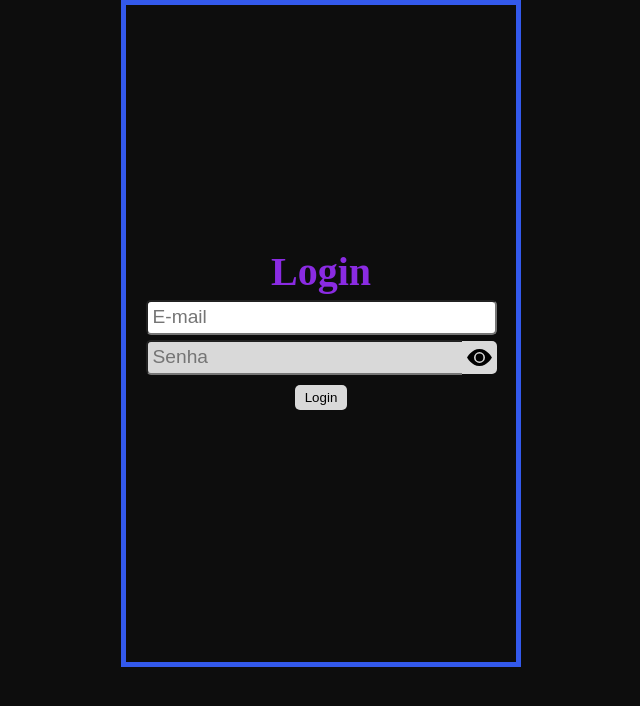
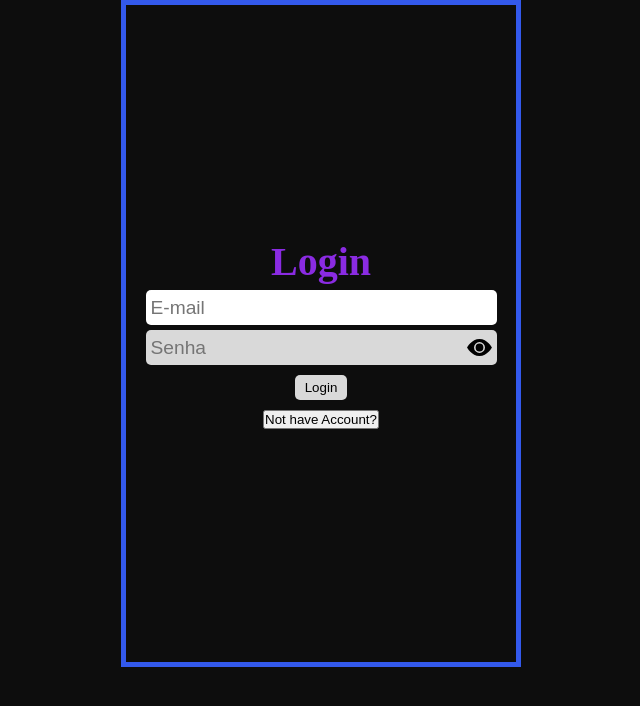
Before and after one commit to LucasSSDK/Adocao-Virtual, a React (Vite) app: page / in a window 1280 px wide. Shown: the top 706 px of the page, without its empty margins (319-959 px from the left). Built offline with nearby package versions, Linux system fonts and the light colour scheme.

Commit message:
feat: create classroom

```diff
--- /dev/null
+++ b/src/componentes/molecules/loading/loading.tsx
@@ -0,0 +1,7 @@
+export function Loading() {
+    return(
+        <div>
+            <h2>Loading ...</h2>
+        </div>
+    );
+}
--- a/src/componentes/molecules/login-form/login-form.tsx
+++ b/src/componentes/molecules/login-form/login-form.tsx
@@ -2,9 +2,17 @@ import { FormEvent, useState } from 'react';
 import { StyledForm, StyledLoginForm } from './styles';
 import { BsEyeFill, BsEyeSlashFill } from 'react-icons/bs';
 import { api } from '../../../utils/api/api';
+import { useNavigate } from 'react-router-dom';
+import { Loading } from '../loading/loading';
 
 export function LoginForm() {
-  const [showPassword, setShowPassword] = useState<Boolean>(false);
+  const [showPassword, setShowPassword] = useState<boolean>(false);
+
+  const [loading, setLoading] = useState<boolean>(false);
+
+  const [error, setError] = useState<boolean>(false);
+
+  const navigate = useNavigate();
 
   function hadleShowPassword() {
     setShowPassword(!showPassword);
@@ -12,20 +20,32 @@ export function LoginForm() {
 
   async function hadleSubmit(e: FormEvent<HTMLFormElement>) {
     e.preventDefault();
+    setLoading(true);
+
     const loginPayload = {
       email: e.currentTarget.email.value,
       password: e.currentTarget.password.value,
     };
-    const userData =  await api.login(loginPayload);
+    const userData = await api.login(loginPayload);
+    setLoading(false);
+    if (!userData) {
+      setError(true);
+      return;
+    } else {
 
-    console.log(userData)
+      navigate('/Petshop');
+    }
 
   }
 
   return (
+    <>
+      {loading ? (
+        < Loading />
+      ) : (
         <StyledLoginForm>
           <h2> Login </h2>
-      <StyledForm onSubmit={hadleSubmit}>
+          <StyledForm onSubmit={hadleSubmit} error = {error}>
             <input placeholder="E-mail" name="e-mail" />
             <div>
               <input
@@ -34,7 +54,7 @@ export function LoginForm() {
                 name="password"
                 required
               />
-          <button onClick={hadleShowPassword}>
+              <button type = "button" onClick={hadleShowPassword}>
                 {showPassword ? (
                   <BsEyeSlashFill size={25} />
                 ) : (
@@ -44,6 +64,15 @@ export function LoginForm() {
             </div>
             <button type="submit">Login</button>
           </StyledForm>
+          <button
+            onClick={() => {
+              navigate("/register");
+            }}
+          >
+            Not have Account?
+          </button>
         </StyledLoginForm>
+      )}
+    </>
   );
 }
--- a/src/componentes/molecules/login-form/styles.ts
+++ b/src/componentes/molecules/login-form/styles.ts
@@ -38,6 +38,7 @@ export const StyledForm = styled.form<StyledFormProps>`
     padding: 3px 5px;
     margin: 5px;
     height: 35px;
+    border: ${(props) => (props.error ? "solid 1px red" : "none")};
 
     font-size: 1.2rem;
     border-radius: 5px;
@@ -67,13 +68,12 @@ export const StyledForm = styled.form<StyledFormProps>`
     button {
       display: flex;
       align-items: center;
-      border: ${(props) => (props.error ? 'solid 2px red' : 'none')};\
       border-left: none;
       padding: 0 5px;
       margin: 0;
       cursor: pointer;
       border-radius: 0 5px 5px 0;
-      height: 33px;
+      height: 35px;
       background: ${(props) => props.theme.darkTheme.fg};
 
 
```
Lines whose indentation alone changed are shown as unchanged.
